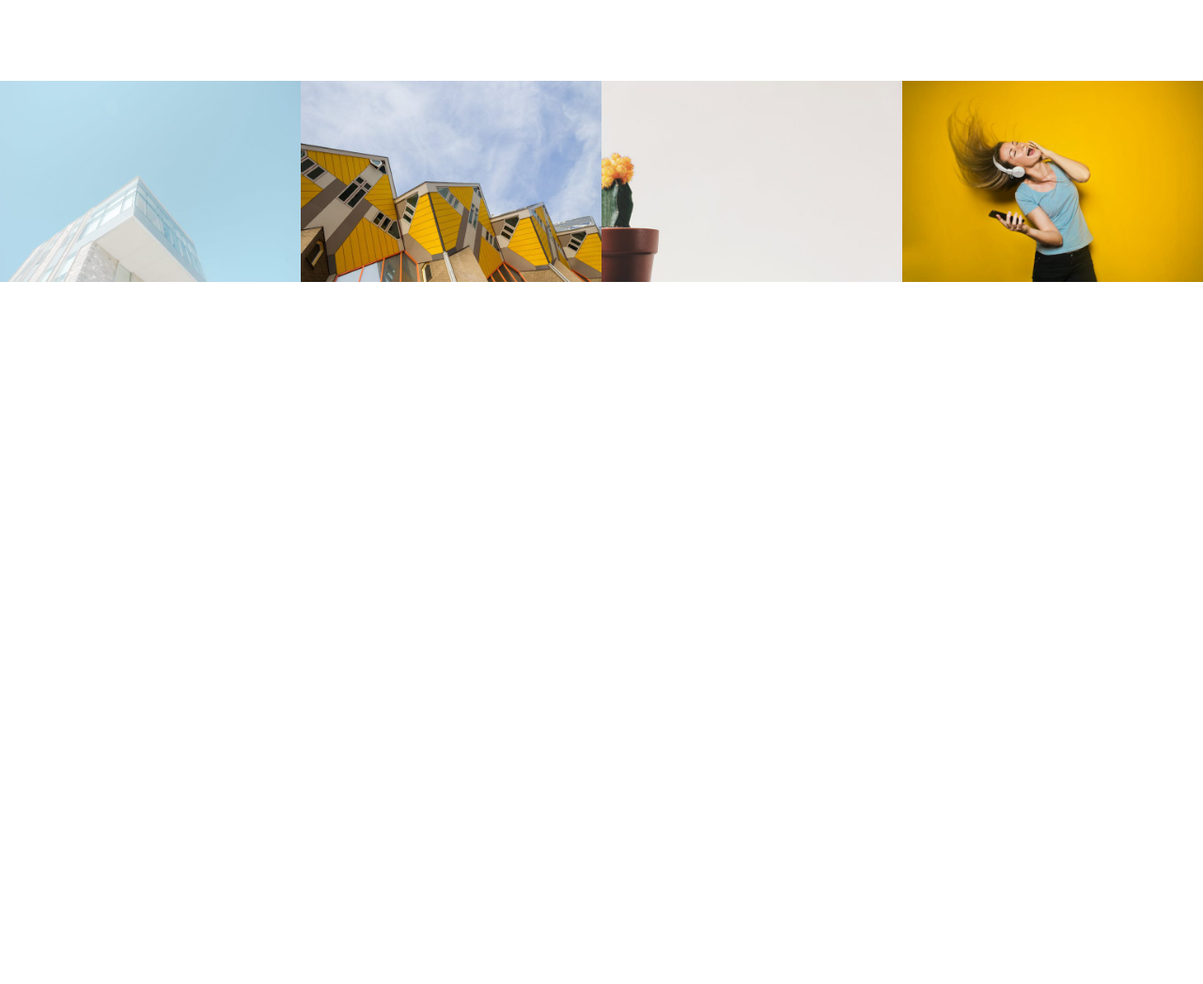
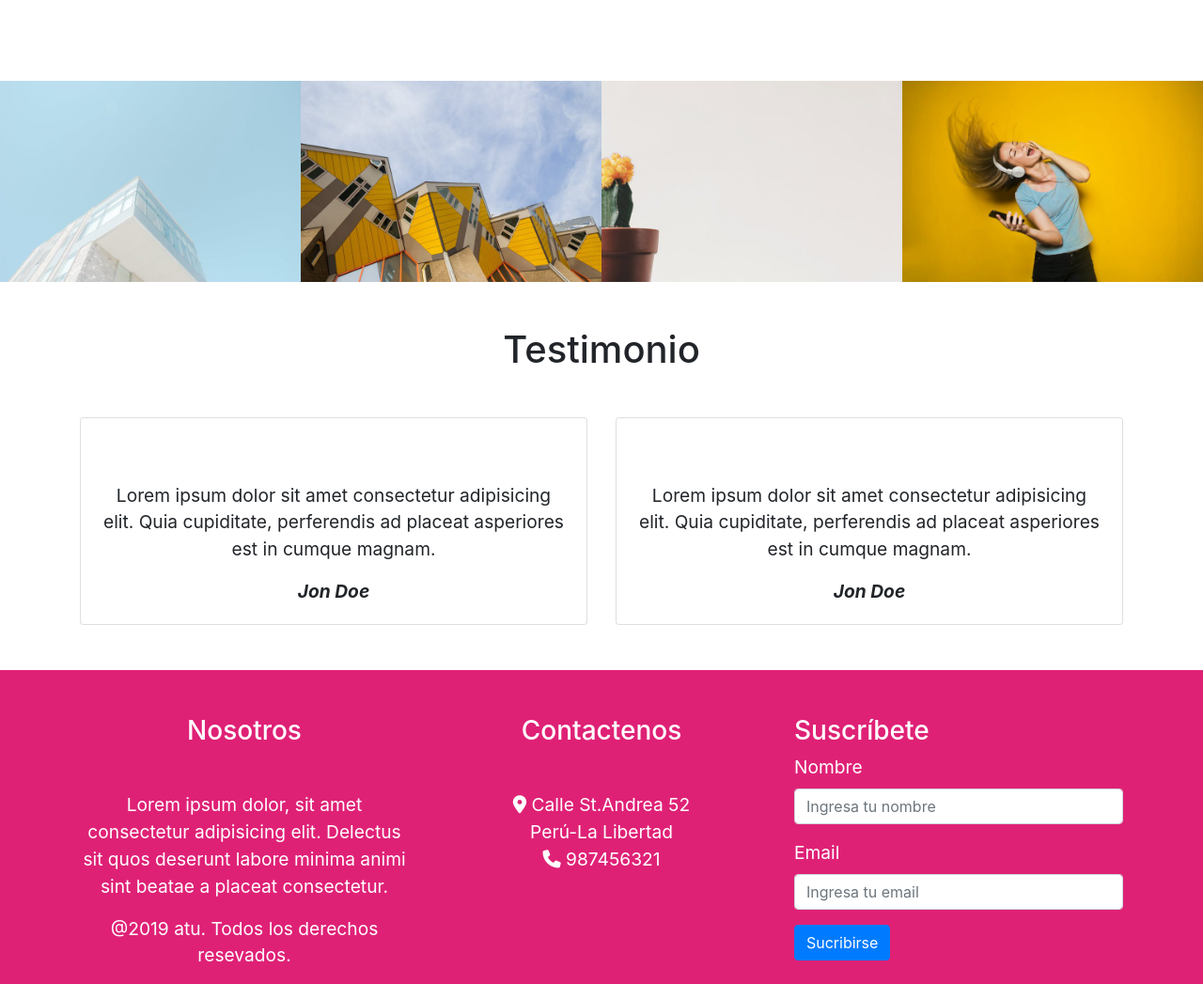
Before and after one commit to Cesar-D/Agencia-digital, a plain HTML site: page index.html in a window 1280 px wide. Shown: the part 2172-3219 px from the top of the page at 94% size. Before the commit the page ends 2472 px from the top, so only its background shows below. Drawn offline with nearby package versions, Linux system fonts and the light colour scheme.

Commit message:
se agrego la seccion testimonio y contacto

```diff
--- a/css/style.css
+++ b/css/style.css
@@ -22,3 +22,7 @@ body{
     background: #df2176;
     color: #ffffff;
 }
+#contacto{
+    background: #df2176;
+    color: #ffffff;
+}
--- a/index.html
+++ b/index.html
@@ -133,7 +133,63 @@
         </div>
       </div>
     </section>
-
+    <!-- Testimonio -->
+    <section id="testimonio">
+      <div class="container">
+        <h1 class="text-center mt-5">Testimonio</h1>
+        <div class="row mt-5">
+          <div class="col-sm-12 col-md-6 text-center">
+            <div class="card">
+              <div class="card-body">
+                <p class="mt-5">Lorem ipsum dolor sit amet consectetur adipisicing elit. Quia cupiditate, perferendis ad placeat asperiores est in cumque magnam.</p>
+                <cite><strong>Jon Doe</strong></cite>
+              </div>
+            </div>
+          </div>
+          <div class="col-sm-12 col-md-6 text-center">
+            <div class="card">
+              <div class="card-body">
+                <p class="mt-5">Lorem ipsum dolor sit amet consectetur adipisicing elit. Quia cupiditate, perferendis ad placeat asperiores est in cumque magnam.</p>
+                <cite><strong>Jon Doe</strong></cite>
+              </div>
+            </div>
+          </div>
+      </div>
+    </section>
+    <!-- Contacto/pie de pagina -->
+    <footer>
+      <section id="contacto">
+        <div class="container">
+          <div class="row mt-5">
+            <div class="col-sm-12 col-md-4 text-center ">
+              <h3 class="mt-5">Nosotros</h3>
+              <p class="mt-5">Lorem ipsum dolor, sit amet consectetur adipisicing elit. Delectus sit quos deserunt labore minima animi sint beatae a placeat consectetur.</p>
+              <p>@2019 atu. Todos los derechos resevados.</p>
+            </div>
+            <div class="col-sm-12 col-md-4 text-center ">
+              <h3 class="mt-5">Contactenos</h3>
+              <p class="mt-5"><i class="fa fa-map-marker-alt"></i> Calle St.Andrea 52 <br>Perú-La Libertad<br>
+              <i class="fa fa-phone"></i> 987456321
+              </p>
+            </div>
+            <div class="col-sm-12 col-md-4 ">
+              <h3 class="mt-5">Suscríbete</h3>
+              <form>
+                <div class="form-group">
+                  <label for="nombre">Nombre</label><input type="text" class="form-control" placeholder="Ingresa tu nombre">
+                </div>
+                <div class="form-group">
+                  <label for="email">Email</label><input type="text" class="form-control" placeholder="Ingresa tu email">
+                </div>
+                <div class="form-group">
+                  <button type="submit" class="btn btn-primary">Sucribirse</button>
+                </div>
+              </form>
+            </div>
+          </div>
+        </div>
+      </section>
+    </footer>
 
 
 
```
